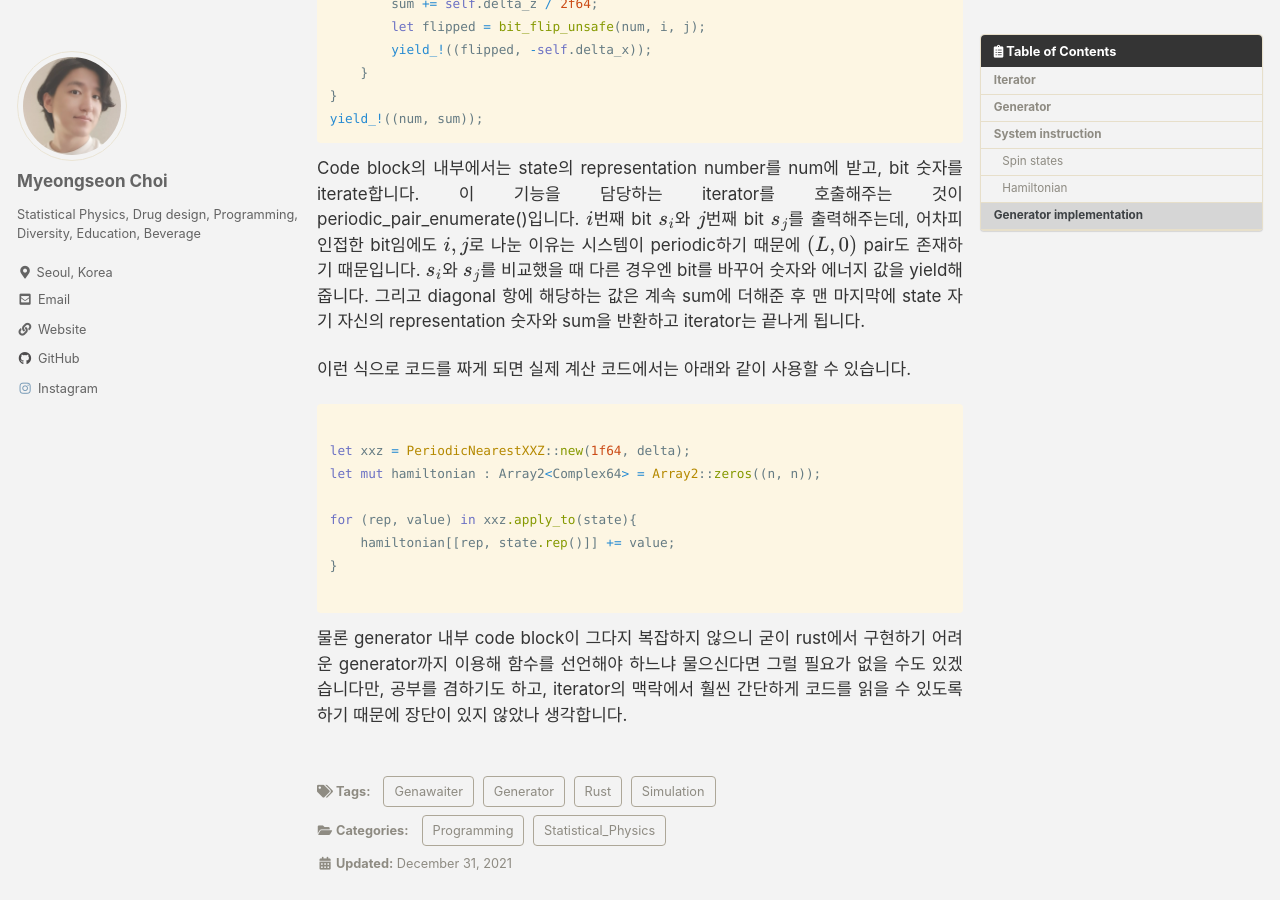
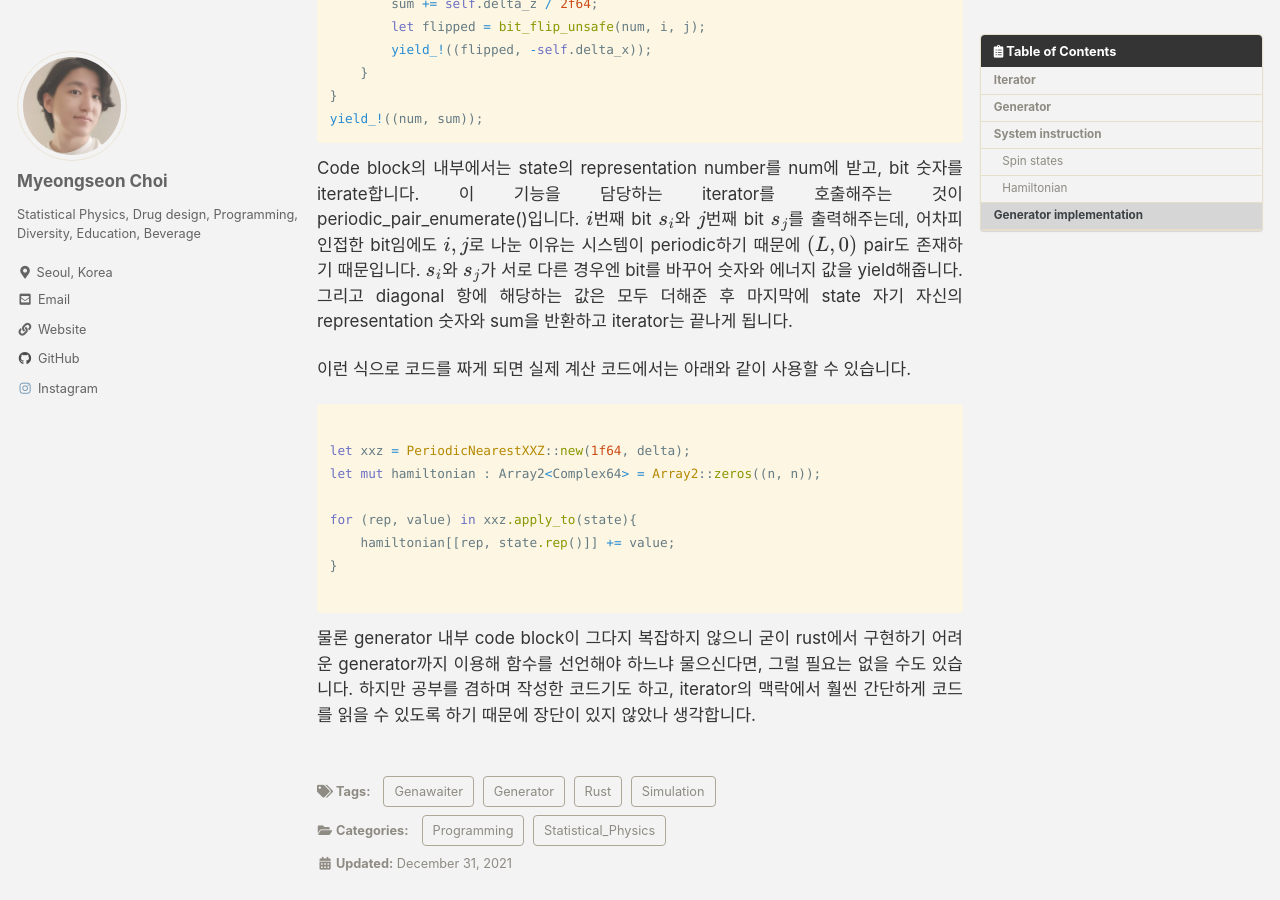
Before and after one commit to key262yek/key262yek.github.io, a Jekyll site: the page built from _posts/2021-12-30-Rust_generator_using_genawaiter.md, in a window 1280 px wide and 900 px high, scrolled down 5993 px. Built offline with Jekyll 4.4.1, drawn with Linux system fonts in a browser that asks for light colours; cached includes are drawn as plain includes; nearby versions of some CDN libraries.

Commit message:
fix content

````diff
--- a/_posts/2021-12-30-Rust_generator_using_genawaiter.md
+++ b/_posts/2021-12-30-Rust_generator_using_genawaiter.md
@@ -247,8 +247,8 @@ Code block의 내부에서는 state의 representation number를 num에 받고,
 bit 숫자를 iterate합니다.
 이 기능을 담당하는 iterator를 호출해주는 것이 periodic_pair_enumerate()입니다.
 $i$번째 bit $s_i$와 $j$번째 bit $s_j$를 출력해주는데, 어차피 인접한 bit임에도 $i,j$로 나눈 이유는 시스템이 periodic하기 때문에 $(L, 0)$ pair도 존재하기 때문입니다.
-$s_i$와 $s_j$를 비교했을 때 다른 경우엔 bit를 바꾸어 숫자와 에너지 값을 yield해줍니다.
-그리고 diagonal 항에 해당하는 값은 계속 sum에 더해준 후 맨 마지막에 state 자기 자신의 representation 숫자와 sum을 반환하고 iterator는 끝나게 됩니다.
+$s_i$와 $s_j$가 서로 다른 경우엔 bit를 바꾸어 숫자와 에너지 값을 yield해줍니다.
+그리고 diagonal 항에 해당하는 값은 모두 더해준 후 마지막에 state 자기 자신의 representation 숫자와 sum을 반환하고 iterator는 끝나게 됩니다.
 
 이런 식으로 코드를 짜게 되면 실제 계산 코드에서는 아래와 같이 사용할 수 있습니다.
 ```rust
@@ -262,4 +262,4 @@ for (rep, value) in xxz.apply_to(state){
 
 ```
 
-물론 generator 내부 code block이 그다지 복잡하지 않으니 굳이 rust에서 구현하기 어려운 generator까지 이용해 함수를 선언해야 하느냐 물으신다면 그럴 필요가 없을 수도 있겠습니다만, 공부를 겸하기도 하고, iterator의 맥락에서 훨씬 간단하게 코드를 읽을 수 있도록 하기 때문에 장단이 있지 않았나 생각합니다.
+물론 generator 내부 code block이 그다지 복잡하지 않으니 굳이 rust에서 구현하기 어려운 generator까지 이용해 함수를 선언해야 하느냐 물으신다면, 그럴 필요는 없을 수도 있습니다. 하지만 공부를 겸하며 작성한 코드기도 하고, iterator의 맥락에서 훨씬 간단하게 코드를 읽을 수 있도록 하기 때문에 장단이 있지 않았나 생각합니다.
````
